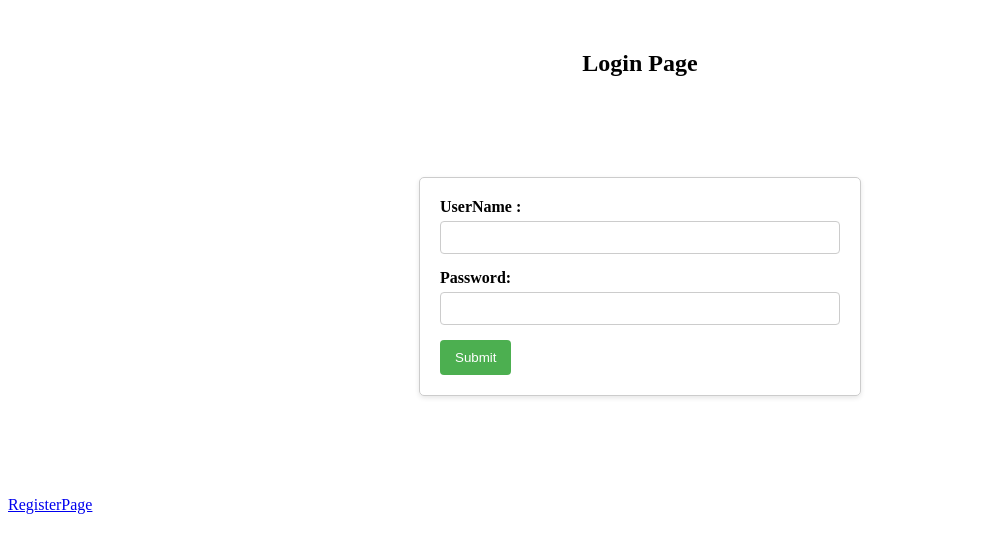
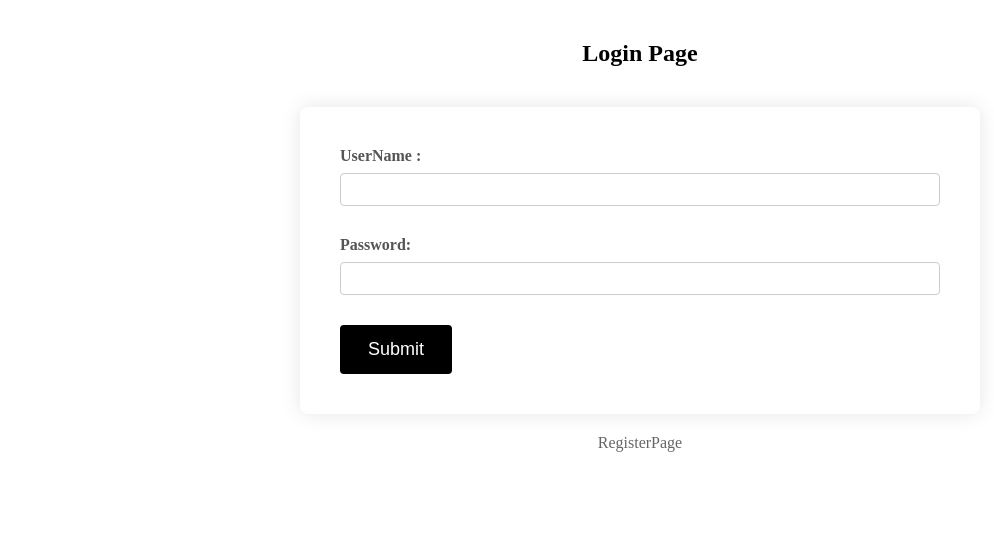
Before and after one commit to MohanKumar-2003/GET, an Angular app: page /login in a window 1280 px wide. Shown: the top 552 px of the page, without its empty margins (0-994 px from the left). Built offline with nearby package versions, Linux system fonts and the light colour scheme.

Commit message:
democommit

```diff
--- a/src/app/app.component.html
+++ b/src/app/app.component.html
@@ -1,4 +1 @@
-
 <router-outlet></router-outlet>
-<!-- <a id="loginpage"routerLink="/login">LoginPage</a>
-<a id="registerpage" routerLink="/register">RegisterPage</a> -->
--- a/src/app/login-form/login-form.component.css
+++ b/src/app/login-form/login-form.component.css
@@ -1,4 +1,4 @@
-form{
+/* form{
     max-width: 400px;
     margin:100px auto;
     padding:20px;
@@ -49,4 +49,94 @@ button:disabled{
     color:#ff0000;
     font-size:14px;
     margin-top:5px;
-}
+} */
+
+
+body {
+    font-family: "Helvetica Neue", Arial, sans-serif;
+    margin: 0;
+    padding: 0;
+    background-color: #f9f9f9;
+    color: #333;
+  }
+
+
+  .login {
+    padding: 20px;
+    border-radius: 100px;
+    text-align: center;
+    color: black;
+  }
+
+
+  form {
+    max-width: 600px;
+    margin: 20px auto;
+    padding: 40px;
+    border-radius: 8px;
+    background-color: #fff;
+    box-shadow: 0 0 20px rgba(0, 0, 0, 0.1);
+  }
+
+  form h2 {
+    margin-bottom: 20px;
+    font-size: 24px;
+    text-align: center;
+    color: #333;
+  }
+
+
+  label {
+    display: block;
+    margin-bottom: 8px;
+    color: #555;
+    font-weight: bold;
+  }
+
+
+  input[type="text"],
+  input[type="password"] {
+    width: 100%;
+    padding: 8px;
+    box-sizing: border-box;
+    border: 1px solid #ccc;
+    border-radius: 4px;
+    margin-bottom: 15px;
+  }
+
+
+  button[type="submit"] {
+    padding: 14px 28px;
+    border: none;
+    border-radius: 4px;
+    background-color: #000;
+    color: #fff;
+    font-size: 18px;
+    cursor: pointer;
+    transition: background-color 0.3s ease;
+  }
+
+
+  button[type="submit"]:hover {
+    background-color: #333;
+  }
+
+
+  a#registerpage {
+    display: block;
+    margin-top: 15px;
+    text-align: center;
+    text-decoration: none;
+    color: #666;
+    transition: color 0.3s ease;
+  }
+
+
+  a#registerpage:hover {
+    color: #444;
+  }
+
+
+  div {
+    margin-bottom: 15px;
+  }
--- a/src/app/login-form/login-form.component.html
+++ b/src/app/login-form/login-form.component.html
@@ -28,4 +28,5 @@
       <button type="submit" >Submit</button>
 
   </form>
+
   <a id="registerpage" routerLink="/register">RegisterPage</a>
--- a/src/app/registration-form/registration-form.component.css
+++ b/src/app/registration-form/registration-form.component.css
@@ -1,4 +1,4 @@
-form{
+/* form{
     max-width: 400px;
     margin:100px auto;
     padding:20px;
@@ -50,4 +50,92 @@ button:disabled{
     color:#ff0000;
     font-size:14px;
     margin-top:5px;
+} */
+
+
+body {
+    font-family: "Helvetica Neue", Arial, sans-serif;
+    margin: 0;
+    padding: 0;
+    background-color: #f9f9f9;
+    color: #333;
+  }
+
+
+  .header {
+
+    color: black;
+    padding: 20px;
+    border-radius: 100px;
+    text-align: center;
+  }
+
+
+  form {
+    max-width: 600px;
+    margin: 20px auto;
+    padding: 40px;
+    border-radius: 8px;
+    background-color: #fff;
+    box-shadow: 0 0 20px rgba(0, 0, 0, 0.1);
+  }
+
+
+  form h2 {
+    margin-bottom: 20px;
+    font-size: 24px;
+    text-align: center;
+    color: #333;
+  }
+
+
+  label {
+    display: block;
+    margin-bottom: 8px;
+    color: #555;
+    font-weight: bold;
+  }
+
+
+  input,
+  select{
+      width:100%;
+      padding:8px;
+      box-sizing:border-box;
+      border:1px solid #ccc;
+      border-radius:4px;
+  }
+
+  button[type="submit"] {
+    padding: 14px 28px;
+    border: none;
+    border-radius: 4px;
+    background-color: #000;
+    color: #fff;
+    font-size: 18px;
+    cursor: pointer;
+    transition: background-color 0.3s ease;
+  }
+
+
+  button[type="submit"]:hover {
+    background-color: #333;
+  }
+
+
+  a#loginpage {
+    display: block;
+    margin-top: 15px;
+    text-align: center;
+    text-decoration: none;
+    color: #666;
+    transition: color 0.3s ease;
+  }
+
+
+  a#loginpage:hover {
+    color: #444;
+  }
+  div{
+    margin-bottom: 15px;
 }
```
Also changed, not shown: src/app/registration-form/registration-form.component.html (line endings or trailing spaces).
